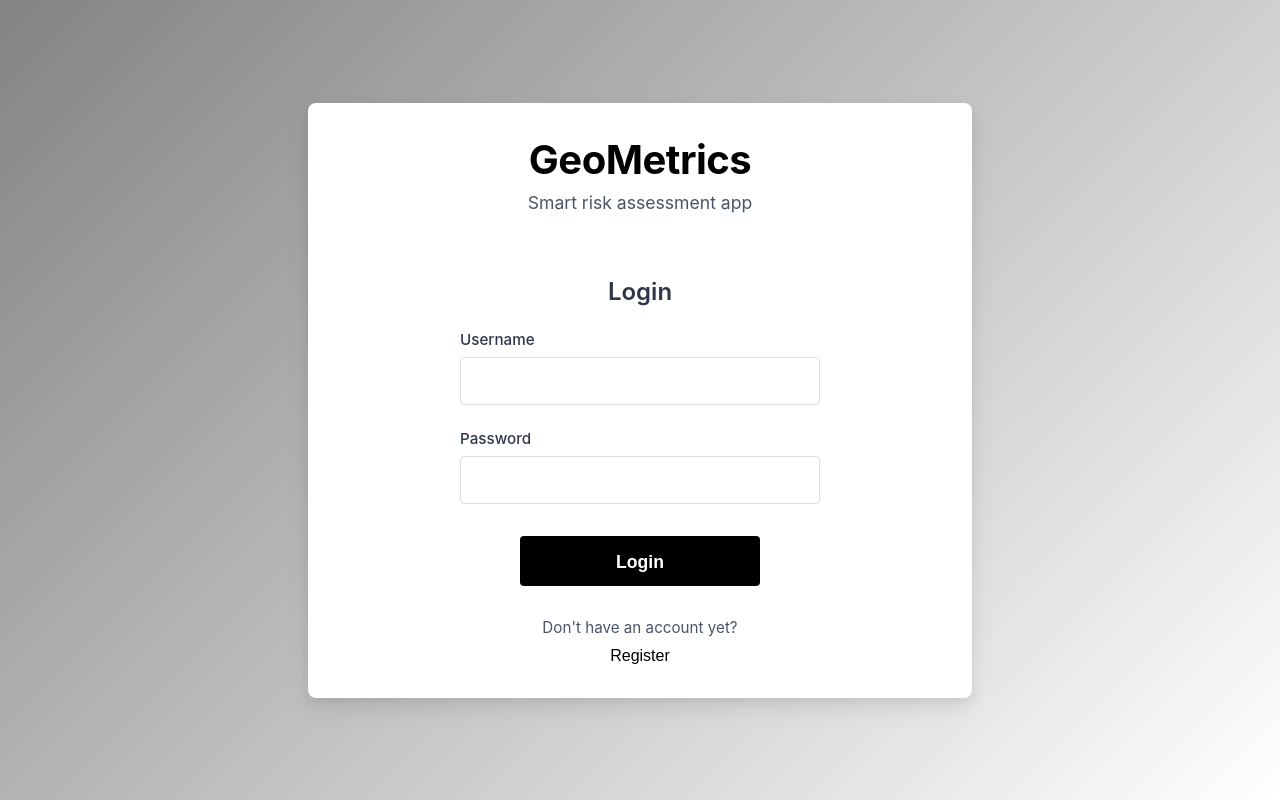
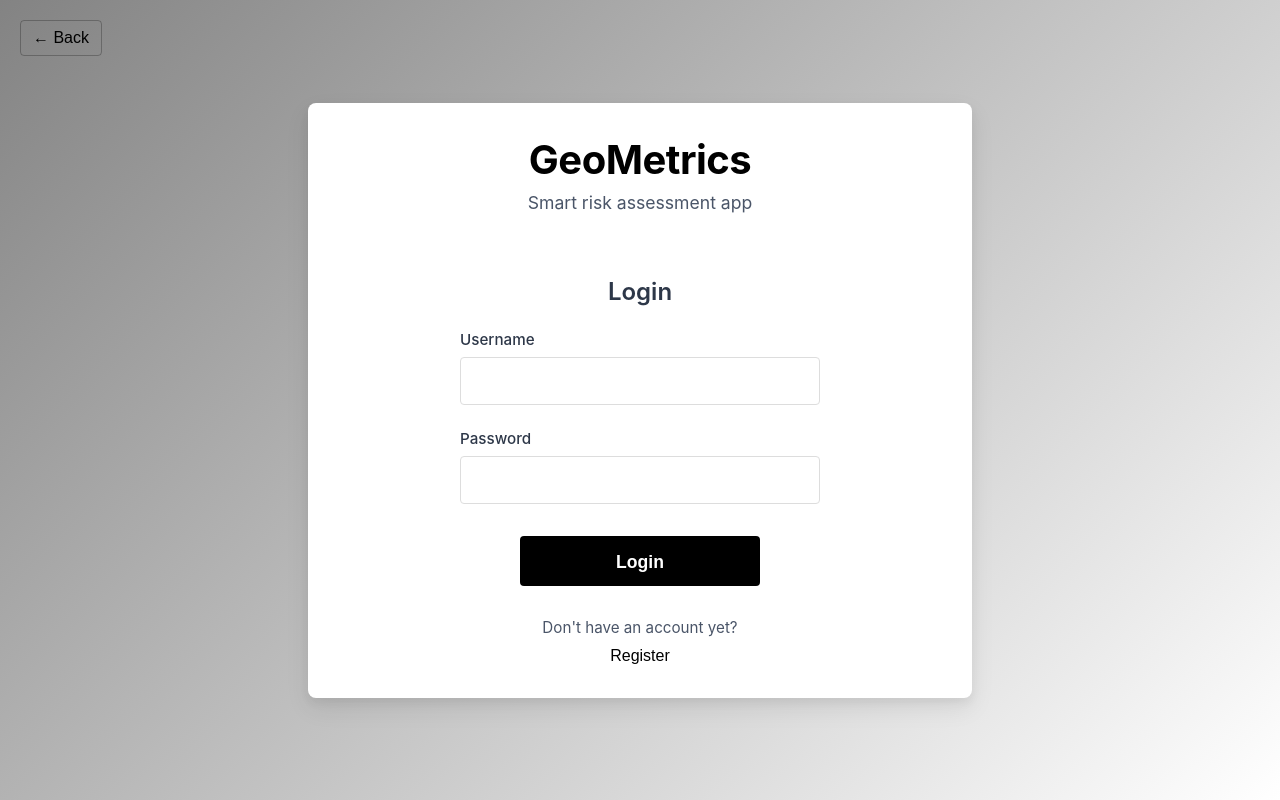
Before and after one commit to ThatSebastjan/GeoMetrics, a React (Create React App) app in the folder WebApp/frontend/: page /login in a window 1280 px wide. Built offline with nearby package versions, Linux system fonts and the light colour scheme; no server answers.

Commit message:
Minor ui fixes
Back button in the login/register page

```diff
--- a/WebApp/frontend/src/Components/Login.js
+++ b/WebApp/frontend/src/Components/Login.js
@@ -46,8 +46,15 @@ function Login() {
         }
     };
 
+    const handleBack = () => {
+        navigate(-1); // Navigate back to the previous page
+    };
+
     return (
         <styles.login.Container>
+            <styles.login.BackButton onClick={handleBack}>
+                ← Back
+            </styles.login.BackButton>
             <styles.login.FormWrapper>
                 <styles.login.LogoSection>
                     <styles.login.LogoText>GeoMetrics</styles.login.LogoText>
--- a/WebApp/frontend/src/Components/Register.js
+++ b/WebApp/frontend/src/Components/Register.js
@@ -50,8 +50,15 @@ function Register() {
         }
     };
 
+    const handleBack = () => {
+        navigate(-1); // Navigate back to the previous page
+    };
+
     return (
         <styles.login.Container>
+            <styles.login.BackButton onClick={handleBack}>
+                ← Back
+            </styles.login.BackButton>
             <styles.login.FormWrapper>
                 <styles.login.LogoSection>
                     <styles.login.LogoText>GeoMetrics</styles.login.LogoText>
--- a/WebApp/frontend/src/Components/ResultDetails.js
+++ b/WebApp/frontend/src/Components/ResultDetails.js
@@ -20,8 +20,8 @@ function ResultDetails() {
             date: new Date(2024, 4, 21, 12,30,60,23),
             scores: {
                 floodRisk: 20,
-                landslideRisk: 20,
-                earthquakeRisk: 12
+                landslideRisk: 53,
+                earthquakeRisk: 78
             },
             coordinates: { lat: 40.7128, lng: -74.0060 },
             summary: "AI generated summary shall be generated here :)",
--- a/WebApp/frontend/src/styles.js
+++ b/WebApp/frontend/src/styles.js
@@ -184,22 +184,31 @@ const loginStyles = {
 
         font-weight: 500;
         text-decoration: none;
-
-
-
-
-
-
-
-
-
-
-
-
-
-
         &:hover {
             text-decoration: underline;
+        }
+    `,
+
+    BackButton: styled.button`
+        position: absolute;
+        top: 20px;
+        left: 20px;
+        background: none;
+        border: none;
+        color: ${colors.primary};
+        font-size: 16px;
+        cursor: pointer;
+        display: flex;
+        align-items: center;
+        padding: 8px 12px;
+        border-radius: 4px;
+        border: 1px solid rgba(0, 0, 0, 0.25);
+        transition: all 0.2s;
+
+        &:hover {
+            background-color: rgba(0, 0, 0, 0.05);
+            border: 1px solid rgba(0, 0, 0, 0.05);
+
         }
     `,
 };
```
